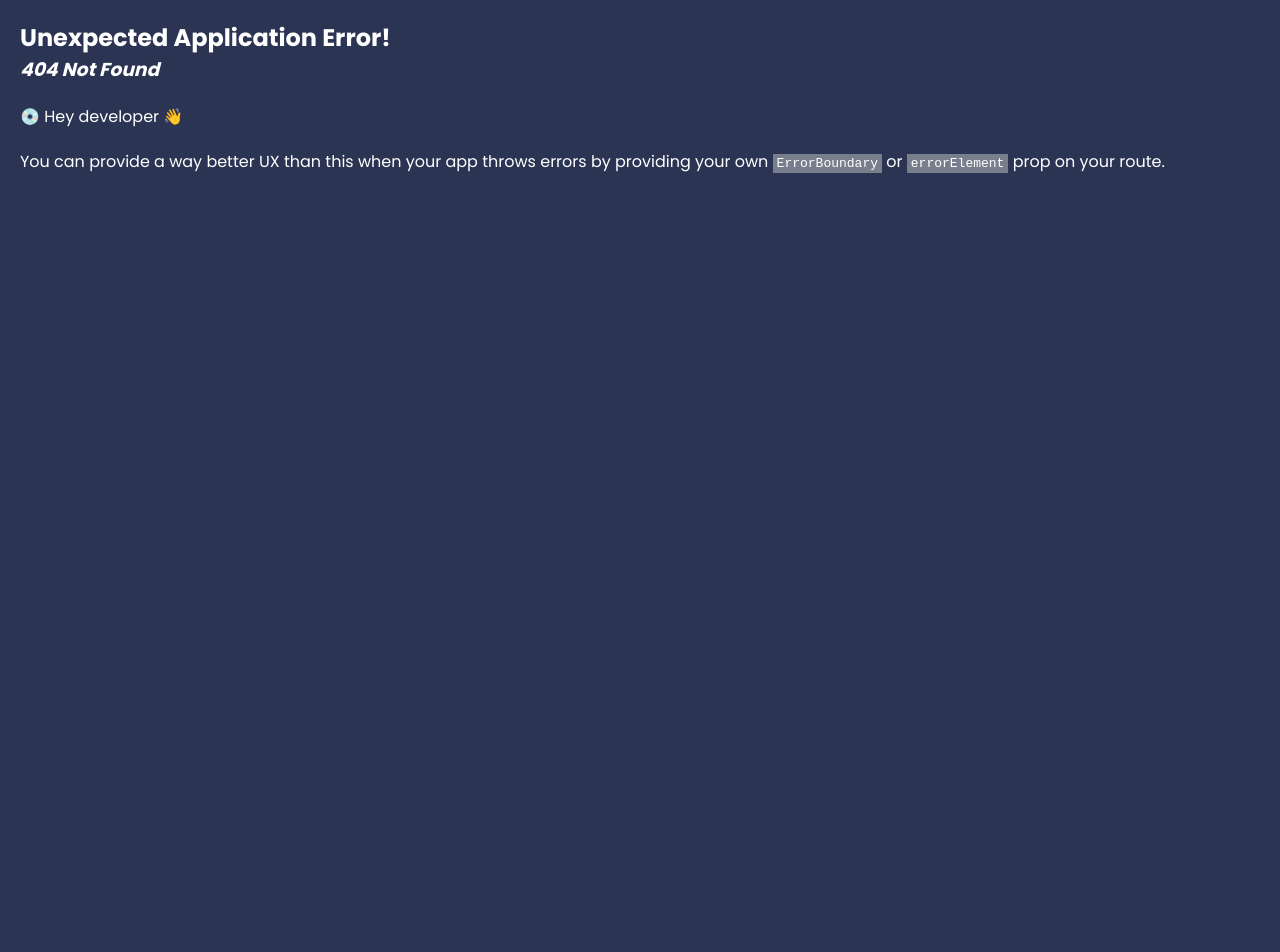
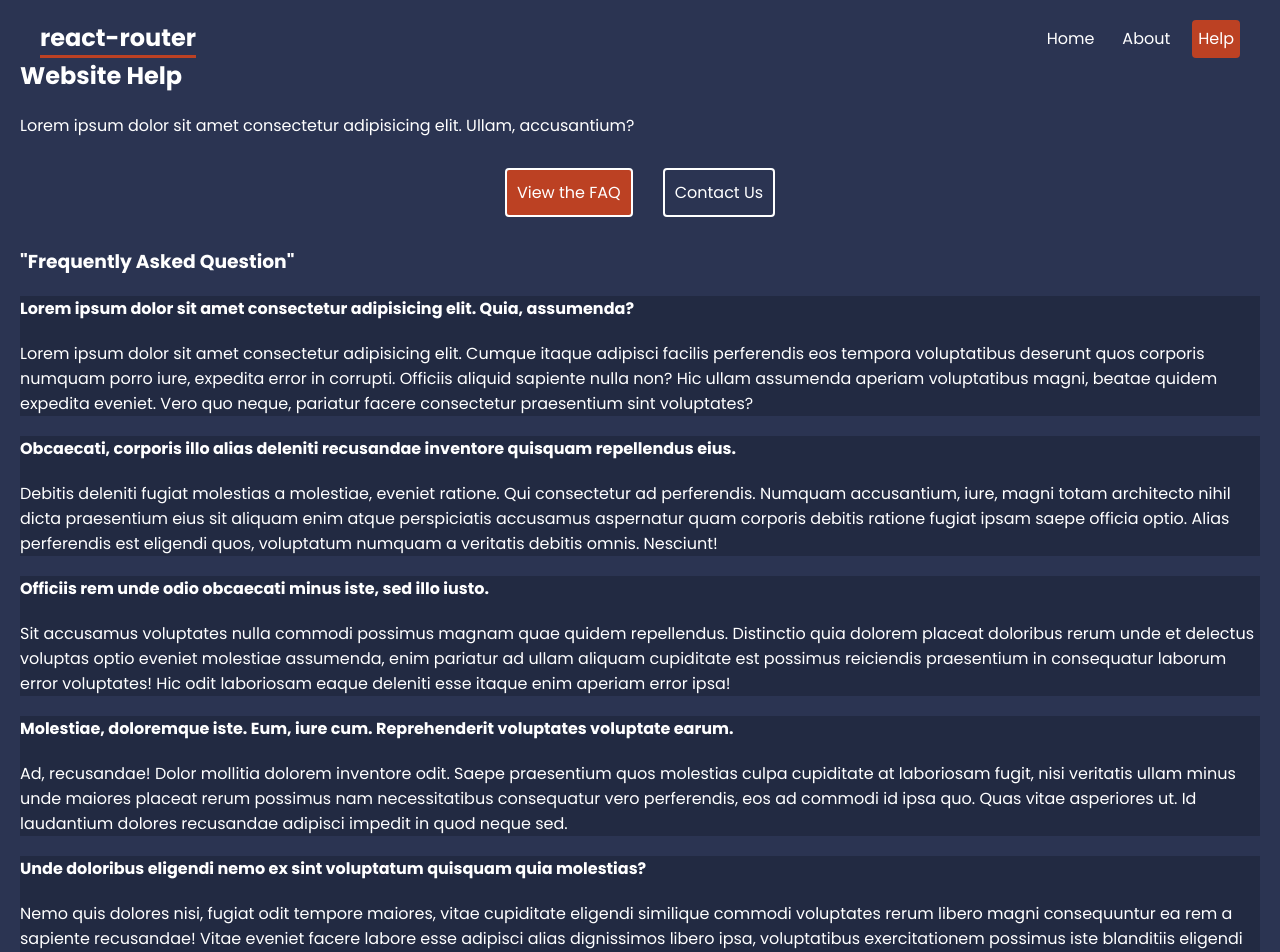
Before and after one commit to AntoninoMusmeci/react-training, a React (Create React App) app in the folder react-router/: page /help/faq in a window 1280 px wide. Before the commit this address had no page. Shown: the top 952 px of the page. Before the commit the page ends 800 px from the top, so only its background shows below. Built offline with nearby package versions, Linux system fonts and the light colour scheme.

Commit message:
react-router/add nested route for help page

```diff
--- a/react-router/src/App.js
+++ b/react-router/src/App.js
@@ -8,20 +8,26 @@ import {
 // pages
 import Home from "./pages/Home";
 import About from "./pages/About";
+import Faq from "./pages/help/Faq";
+import Contact from "./pages/help/Contact";
 //Layout
 import RootLayout from "./layout/RootLayout";
+import HelpLayout from "./layout/HelpLayout";
 
 const router = createBrowserRouter(
   createRoutesFromElements(
-    <Route path="/" element={<RootLayout/>}>
+    <Route path="/" element={<RootLayout />}>
       <Route index element={<Home />} />
       <Route path="about" element={<About />} />
+      <Route path="help" element={<HelpLayout />}>
+        <Route path="faq" element={<Faq/>} />
+        <Route path="contact" element={<Contact/>}/>
+      </Route>
     </Route>
   )
 );
 function App() {
   return (
-
     // <BrowserRouter>
     // <header>
     //   <nav>
@@ -39,7 +45,7 @@ function App() {
     //   </main>
     // </BrowserRouter>
 
-    <RouterProvider router = {router} />
+    <RouterProvider router={router} />
   );
 }
 
--- a/react-router/src/index.css
+++ b/react-router/src/index.css
@@ -55,9 +55,39 @@ header nav a.active {
 
 /* help layout */
 
+.help-layout nav{
+  display: flex;
+  justify-content: center;
+  gap: 30px;
+  margin: 30px 0;
+}
+
+.help-layout nav a{
+  padding: 10px;
+  border: 2px solid white;
+  border-radius: 4px;
+  text-decoration: none;
+}
+.help-layout nav a:hover{
+  border-color: var(--primary)
+}
+.help-layout a.active{
+  background-color: var(--primary);
+}
+
+form input, form label span , form textarea{
+  display: block;
+}
+form input, form textarea {
+  width: 300px;
+  color: var(--secondary);
+  margin-bottom: 25px
+}
 
 /* faq */
-
+.faq .question {
+  background-color: rgba(0,0,0,0.2);
+}
 
 /* careers list */
 
--- /dev/null
+++ b/react-router/src/layout/HelpLayout.js
@@ -0,0 +1,19 @@
+import { Outlet,NavLink } from "react-router-dom";
+const HelpLayout = () => {
+  return (
+    <div className="help-layout">
+      <h2>Website Help</h2>
+      <p>
+        Lorem ipsum dolor sit amet consectetur adipisicing elit. Ullam,
+        accusantium?
+      </p>
+      <nav>
+        <NavLink to="faq"> View the FAQ </NavLink>
+        <NavLink to="contact"> Contact Us </NavLink>
+      </nav>
+      <Outlet />
+    </div>
+  );
+};
+
+export default HelpLayout;
--- a/react-router/src/layout/RootLayout.js
+++ b/react-router/src/layout/RootLayout.js
@@ -1,21 +1,21 @@
-import React from 'react'
-import { NavLink, Outlet } from 'react-router-dom'
+import React from "react";
+import { NavLink, Outlet } from "react-router-dom";
 const RootLayout = () => {
   return (
     <div>
       <header>
         <nav>
-         <h1>"react-router"</h1>
+          <h1>react-router</h1>
           <NavLink to="/"> Home </NavLink>
-         <NavLink to ="about">About </NavLink>
-
+          <NavLink to="about">About </NavLink>
+          <NavLink to="help">Help </NavLink>
         </nav>
       </header>
       <main>
-        <Outlet/>
+        <Outlet />
       </main>
     </div>
-  )
-}
+  );
+};
 
-export default RootLayout
+export default RootLayout;
--- /dev/null
+++ b/react-router/src/pages/help/Contact.js
@@ -0,0 +1,22 @@
+import React from "react";
+
+const Contact = () => {
+  return (
+    <div className="contact">
+      <h3>Contact Us</h3>
+      <form>
+        <label >
+          <span>Your email:</span>
+          <input type="email" name="email" required />
+        </label>
+        <label>
+          <span>Your message:</span>
+          <textarea name="message" required ></textarea>
+        </label>
+        <button>Submit</button>
+      </form>
+    </div>
+  );
+};
+
+export default Contact;
--- /dev/null
+++ b/react-router/src/pages/help/Faq.js
@@ -0,0 +1,39 @@
+import React from 'react'
+
+const Faq = () => {
+  return (
+    <div className="faq">
+        <h3>"Frequently Asked Question"</h3>
+        <div className="question">
+            <p><strong>Lorem ipsum dolor sit amet consectetur adipisicing elit. Quia, assumenda?</strong></p>
+            <p>Lorem ipsum dolor sit amet consectetur adipisicing elit. Cumque itaque adipisci facilis perferendis eos tempora voluptatibus deserunt quos corporis numquam porro iure, expedita error in corrupti. Officiis aliquid sapiente nulla non? Hic ullam assumenda aperiam voluptatibus magni, beatae quidem expedita eveniet. Vero quo neque, pariatur facere consectetur praesentium sint voluptates?</p>
+        </div>
+        <div className="question">
+            <p><strong>Obcaecati, corporis illo alias deleniti recusandae inventore quisquam repellendus eius.</strong></p>
+            <p>Debitis deleniti fugiat molestias a molestiae, eveniet ratione. Qui consectetur ad perferendis. Numquam accusantium, iure, magni totam architecto nihil dicta praesentium eius sit aliquam enim atque perspiciatis accusamus aspernatur quam corporis debitis ratione fugiat ipsam saepe officia optio. Alias perferendis est eligendi quos, voluptatum numquam a veritatis debitis omnis. Nesciunt!</p>
+        </div>
+        <div className="question">
+            <p><strong>Officiis rem unde odio obcaecati minus iste, sed illo iusto.</strong></p>
+            <p>Sit accusamus voluptates nulla commodi possimus magnam quae quidem repellendus. Distinctio quia dolorem placeat doloribus rerum unde et delectus voluptas optio eveniet molestiae assumenda, enim pariatur ad ullam aliquam cupiditate est possimus reiciendis praesentium in consequatur laborum error voluptates! Hic odit laboriosam eaque deleniti esse itaque enim aperiam error ipsa!</p>
+        </div>
+        <div className="question">
+            <p><strong>Molestiae, doloremque iste. Eum, iure cum. Reprehenderit voluptates voluptate earum.</strong></p>
+            <p>Ad, recusandae! Dolor mollitia dolorem inventore odit. Saepe praesentium quos molestias culpa cupiditate at laboriosam fugit, nisi veritatis ullam minus unde maiores placeat rerum possimus nam necessitatibus consequatur vero perferendis, eos ad commodi id ipsa quo. Quas vitae asperiores ut. Id laudantium dolores recusandae adipisci impedit in quod neque sed.</p>
+        </div>
+        <div className="question">
+            <p><strong>Unde doloribus eligendi nemo ex sint voluptatum quisquam quia molestias?</strong></p>
+            <p>Nemo quis dolores nisi, fugiat odit tempore maiores, vitae cupiditate eligendi similique commodi voluptates rerum libero magni consequuntur ea rem a sapiente recusandae! Vitae eveniet facere labore esse adipisci alias dignissimos libero ipsa, voluptatibus exercitationem possimus iste blanditiis eligendi excepturi nisi, animi quam non ipsum, aspernatur illum rem a dolorum.</p>
+        </div>
+        <div className="question">
+            <p><strong>Deleniti neque vel quam ducimus nostrum quo quas temporibus velit?</strong></p>
+            <p>Sint quasi itaque, explicabo et molestias nesciunt voluptatem consequuntur similique deleniti, eos quis eligendi doloribus dolorum. Tempora quo nihil nostrum non temporibus eveniet beatae harum ratione at ut fugiat esse dolorem sequi ad rem iste aspernatur est voluptatibus iusto, fugit nemo voluptatem maiores minima animi. Mollitia nulla hic non architecto.</p>
+        </div>
+        <div className="question">
+            <p><strong>Vel doloribus, cumque perspiciatis quasi eligendi ea omnis dolor et!</strong></p>
+            <p>Maxime voluptatibus aliquam fugit dolore ab. Tempora voluptates nostrum odit, repellendus temporibus mollitia quibusdam inventore aspernatur, placeat error repellat id possimus eaque maiores aliquam quam. Nam excepturi sint perferendis repellat cum. Necessitatibus officia aut, atque corrupti iusto recusandae maiores voluptatem quidem ad vitae, illum soluta id, mollitia quis optio molestias.</p>
+        </div>
+    </div>
+  )
+}
+
+export default Faq
```
Lines whose indentation alone changed are shown as unchanged.
